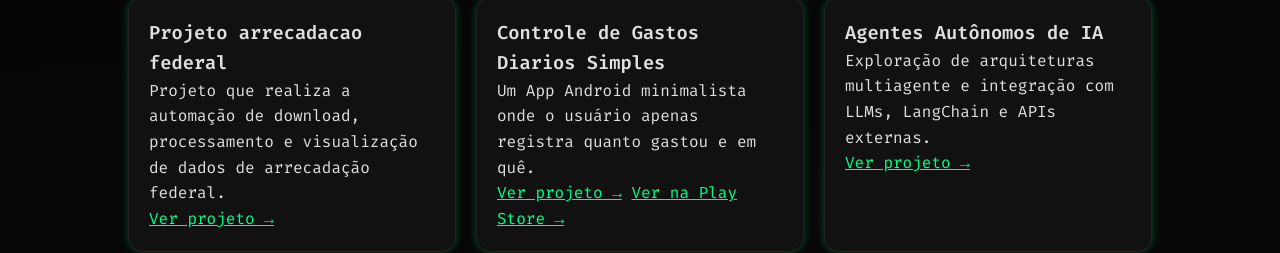
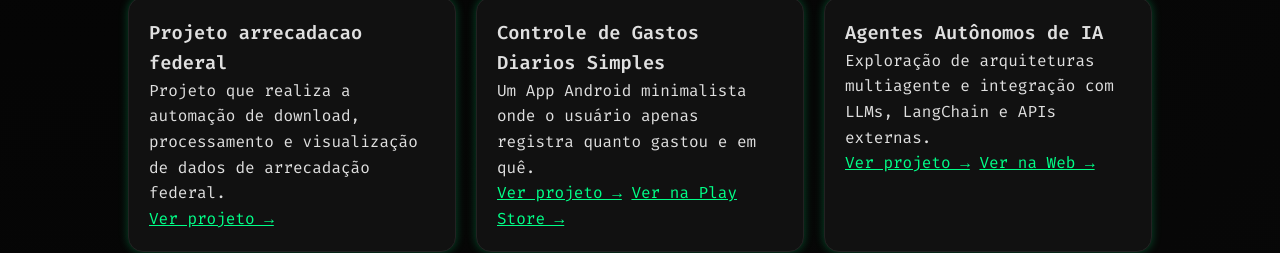
Before and after one commit to geovane-dev-s-silva/geovane-dev-s-silva.github.io, a plain HTML site: page index.html in a window 1280 px wide. Shown: the part 943-1196 px from the top of the page. Drawn offline with Linux system fonts and the light colour scheme.

Commit message:
Update4 index.html

```diff
--- a/index.html
+++ b/index.html
@@ -161,6 +161,7 @@
         <h3>Agentes Autônomos de IA</h3>
         <p>Exploração de arquiteturas multiagente e integração com LLMs, LangChain e APIs externas.</p>
         <a href="https://github.com/geovane-dev-s-silva/Fhatfiscal-From-I2A2" target="_blank" class="highlight">Ver projeto →</a>
+        <a href="https://fhatfiscal-from-i2a2.streamlit.app/" target="_blank" class="highlight">Ver na Web →</a>
       </div>
     </div>
   </section>
```
